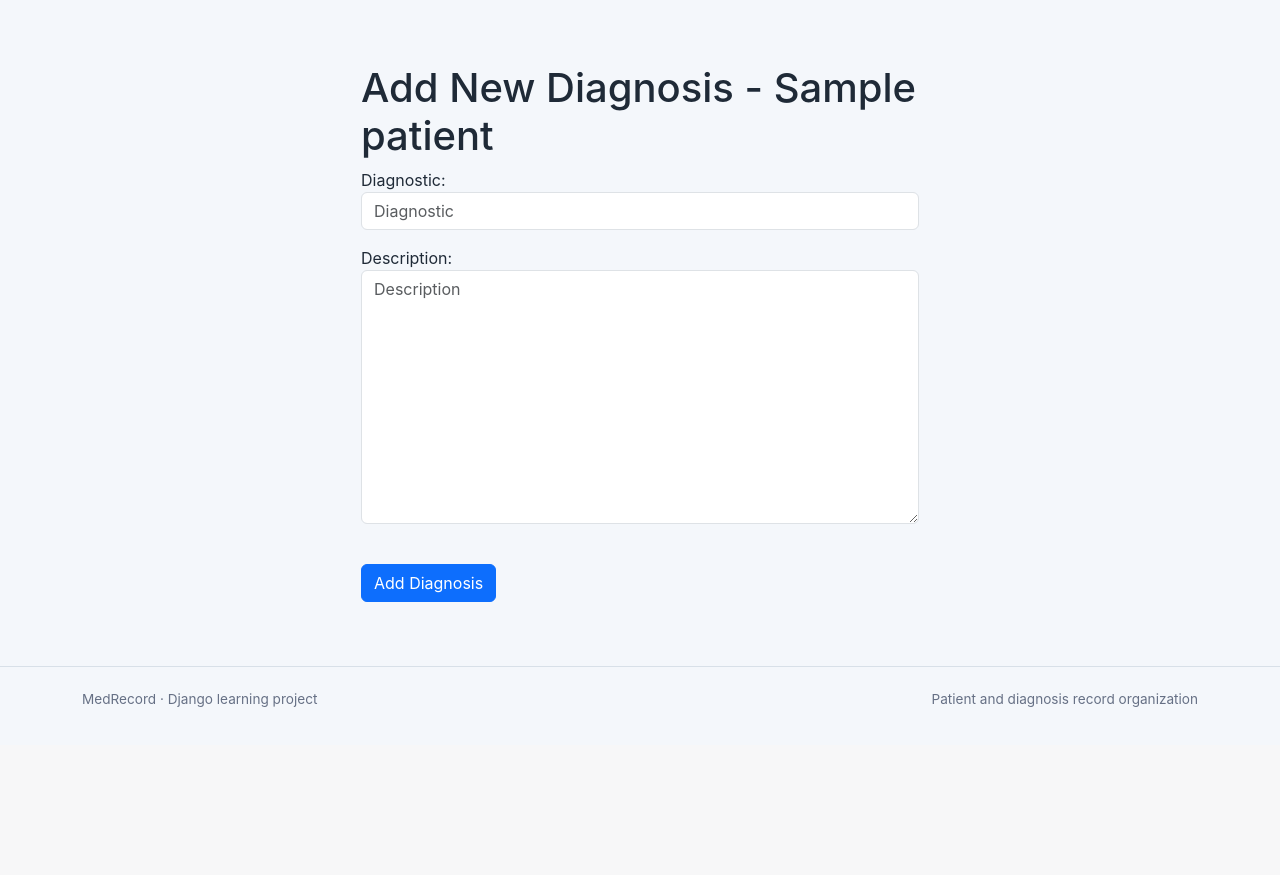
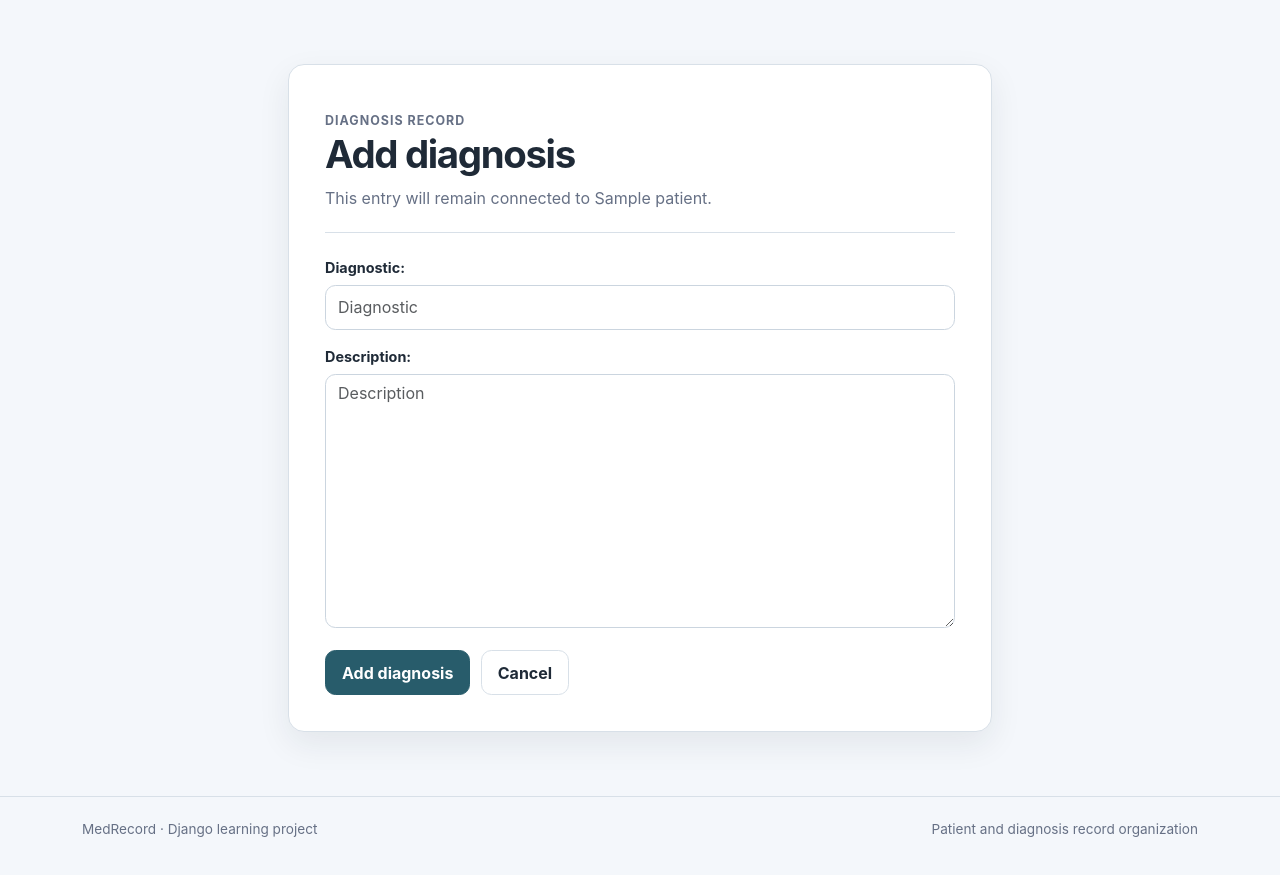
Before and after one commit to enrique28-ai/Medrecord, a Django app: page /patients/diagnosis/1/create/ in a window 1280 px wide. Shown: the part 71-946 px from the top of the page. Before the commit the page ends 778 px from the top, so only its background shows below. Run offline with Django 5.2, Linux system fonts and the light colour scheme; a user stored in the database is signed in; tables that the repository leaves empty hold one stand-in row (values such as "Sample post").

Commit message:
style: improve diagnosis form

```diff
--- a/medregister/templates/create_diagnosis.html
+++ b/medregister/templates/create_diagnosis.html
@@ -1,23 +1,21 @@
 {% extends 'base.html' %}
+{% block title %}Add diagnosis · MedRecord{% endblock %}
 {% block content %}
-<div class="col-md-6 offset-md-3">
-<h1>Add New Diagnosis - {{patient.name}}</h1>
-
-<form  method="post" action="{% url 'create_diagnosis' patient.id %}">
-    {% csrf_token %}
-     {% if form.errors %}
-<div class="alert alert-warning alert-dismissible fade show" role="alert">
-                {% for field in form %}
-                    {% if field.errors %}
-                        {{ field.errors }}
-                    {% endif %}
-                {% endfor %}
-            <button type="button" class="btn-close" data-bs-dismiss="alert" aria-label="Close"></button>
-            </div>
-        {% endif %}
-    {{form.as_p}}
-<br/>
-    <button type="submit" class="btn btn-primary">Add Diagnosis</button>
-</form>
-</div>
+<section class="form-shell">
+  <div class="form-card">
+    <header class="form-card__header">
+      <p class="page-eyebrow">Diagnosis record</p>
+      <h1>Add diagnosis</h1>
+      <p>This entry will remain connected to {{ patient.name }}.</p>
+    </header>
+    <form method="post" action="{% url 'create_diagnosis' patient.id %}" class="medrecord-form">
+      {% csrf_token %}
+      {{ form.as_p }}
+      <div class="form-actions">
+        <button type="submit" class="btn-medrecord">Add diagnosis</button>
+        <a class="btn-outline-medrecord" href="{% url 'diagnosis' patient.id %}">Cancel</a>
+      </div>
+    </form>
+  </div>
+</section>
 {% endblock %}
```
